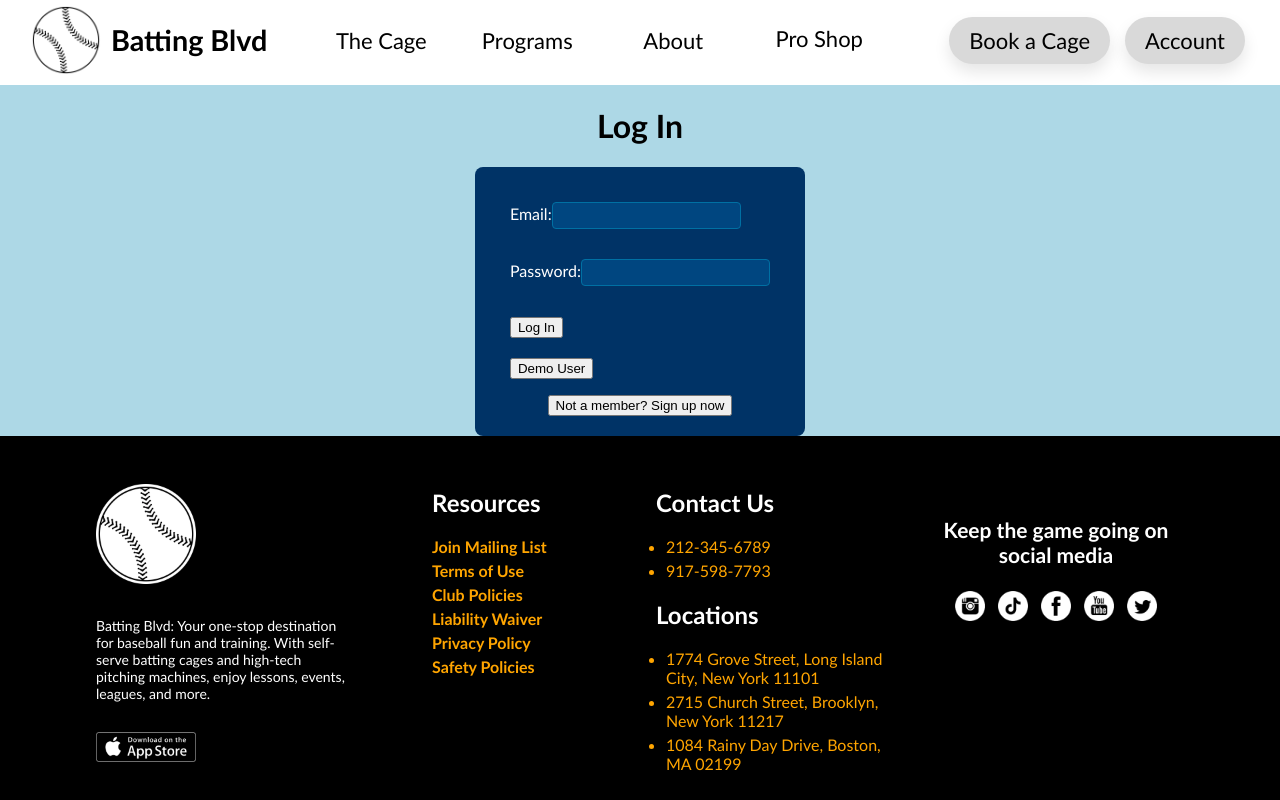
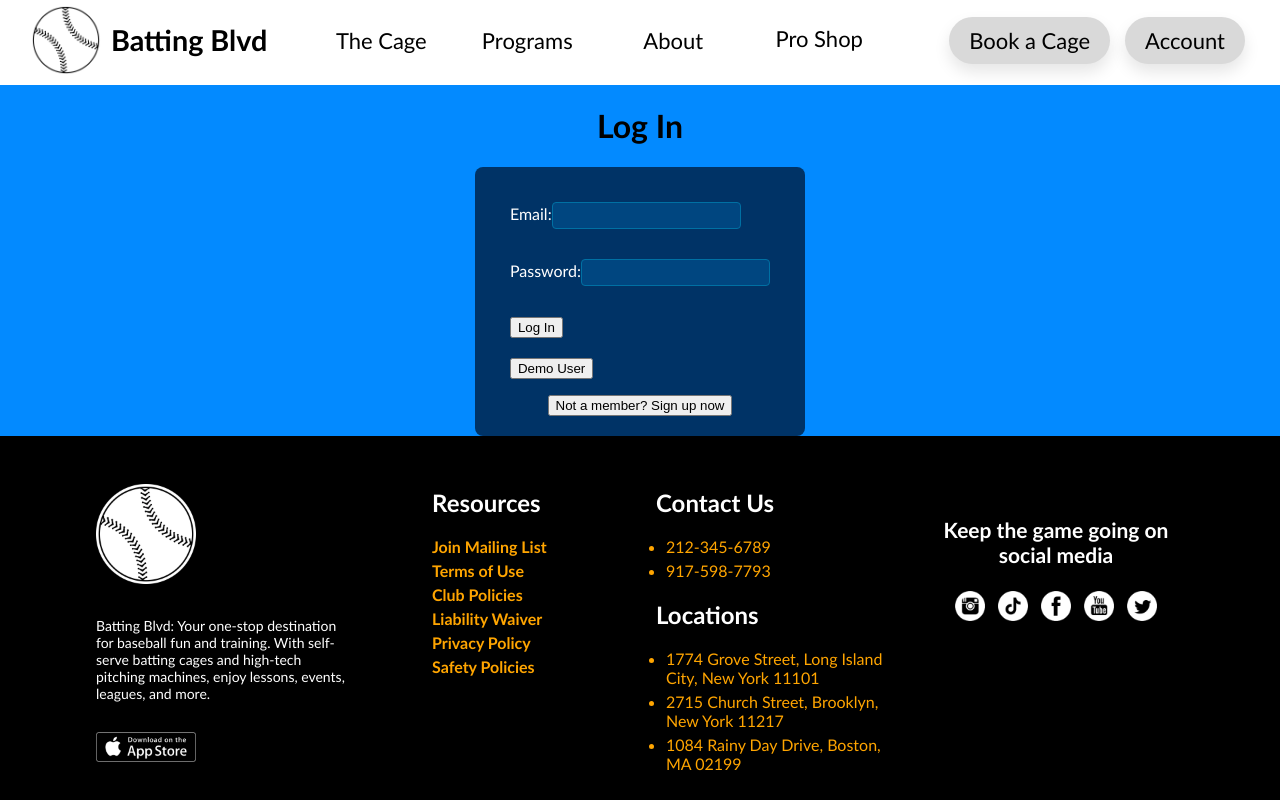
Before and after one commit to cmartinez131/batting-cage-business-website, a React (Create React App) app: page /login in a window 1280 px wide. Shown: the top 800 px of the page. Built offline with nearby package versions, Linux system fonts and the light colour scheme; no server answers.

Commit message:
change background color

```diff
--- a/src/styles.css
+++ b/src/styles.css
@@ -1,5 +1,5 @@
 body {
-    background-color: lightblue;
+    background-color: #038aff;
     font-family: sans-serif;
 }
 
```
